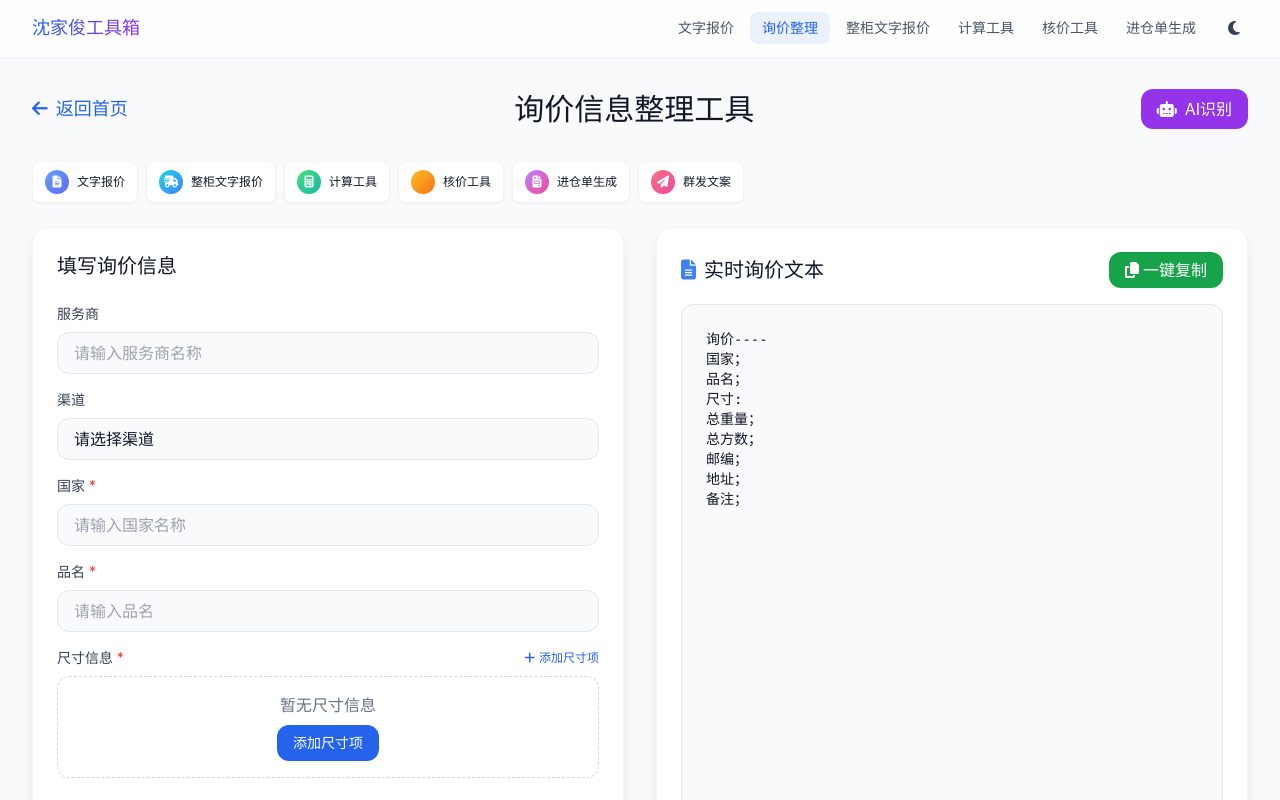
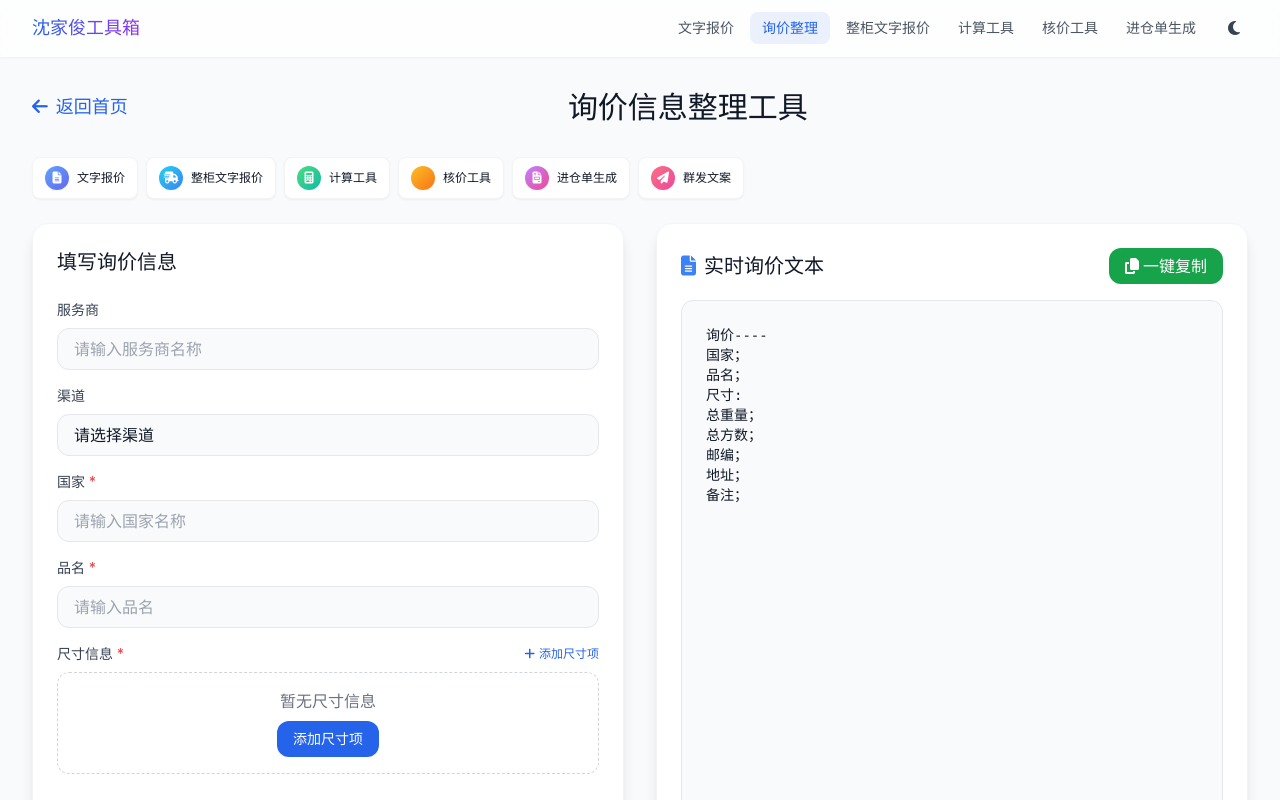
Before and after one commit to jiajuns999-cmd/SJJ-GONGJU, a React (Vite) app: page /inquiry-organizer in a window 1280 px wide. Shown: the top 800 px of the page. Built offline with nearby package versions, Linux system fonts and the light colour scheme.

Commit message:
feat: 移除所有工具的AI功能（AI识别按钮/deepseek徽章/aiService），清理群发文案死链

```diff
--- a/src/pages/InquiryOrganizer.tsx
+++ b/src/pages/InquiryOrganizer.tsx
@@ -4,7 +4,6 @@ import { useTheme } from "@/hooks/useTheme";
 import { Link } from "react-router-dom";
 import { toast } from "sonner";
 import ToolShortcuts from "@/components/ToolShortcuts";
-import AITextRecognizer from "@/components/AITextRecognizer";
 
 // 定义询价信息接口
 interface InquiryData {
@@ -160,28 +159,6 @@ export default function InquiryOrganizer() {
     toast.success("询价文本已复制到剪贴板");
   };
 
-  // 处理AI识别结果
-  const handleAIRecognize = (data: any) => {
-    // 处理识别结果并填充到表单
-    const items = data.items && Array.isArray(data.items) ? data.items : [];
-
-    // 计算并更新总重量和总方数
-    const { totalWeight, totalVolume } = calculateTotals(items);
-
-    // 保留已填写的 serviceProvider 和 channel，只更新 AI 识别字段
-    setInquiryData(prev => ({
-      ...prev,
-      country: data.country || "",
-      product: data.product || "",
-      items,
-      totalWeight: data.totalWeight ? parseFloat(data.totalWeight).toFixed(2) : totalWeight,
-      totalVolume: data.totalVolume ? parseFloat(data.totalVolume).toFixed(2) : totalVolume,
-      zipCode: data.zipCode || "",
-      address: data.address || ""
-    }));
-    // useEffect 监听 inquiryData 变化，自动触发 generateInquiryText
-  };
-
   // 重置表单
   const resetForm = () => {
     setInquiryData({
@@ -227,13 +204,7 @@ export default function InquiryOrganizer() {
             <i className="fa-solid fa-arrow-left mr-2"></i>返回首页
           </Link>
           <h1 className="text-2xl md:text-3xl font-bold text-center md:text-left">询价信息整理工具</h1>
-          <div className="flex justify-end">
-            <AITextRecognizer
-              toolType="inquiryOrganizer"
-              onRecognize={handleAIRecognize}
-              placeholder="请输入询价相关文本，AI将识别国家、品名、尺寸、总重量、总方数、邮编、地址等信息..."
-            />
-          </div>
+          <div></div>
         </div>
       </header>
 
```
